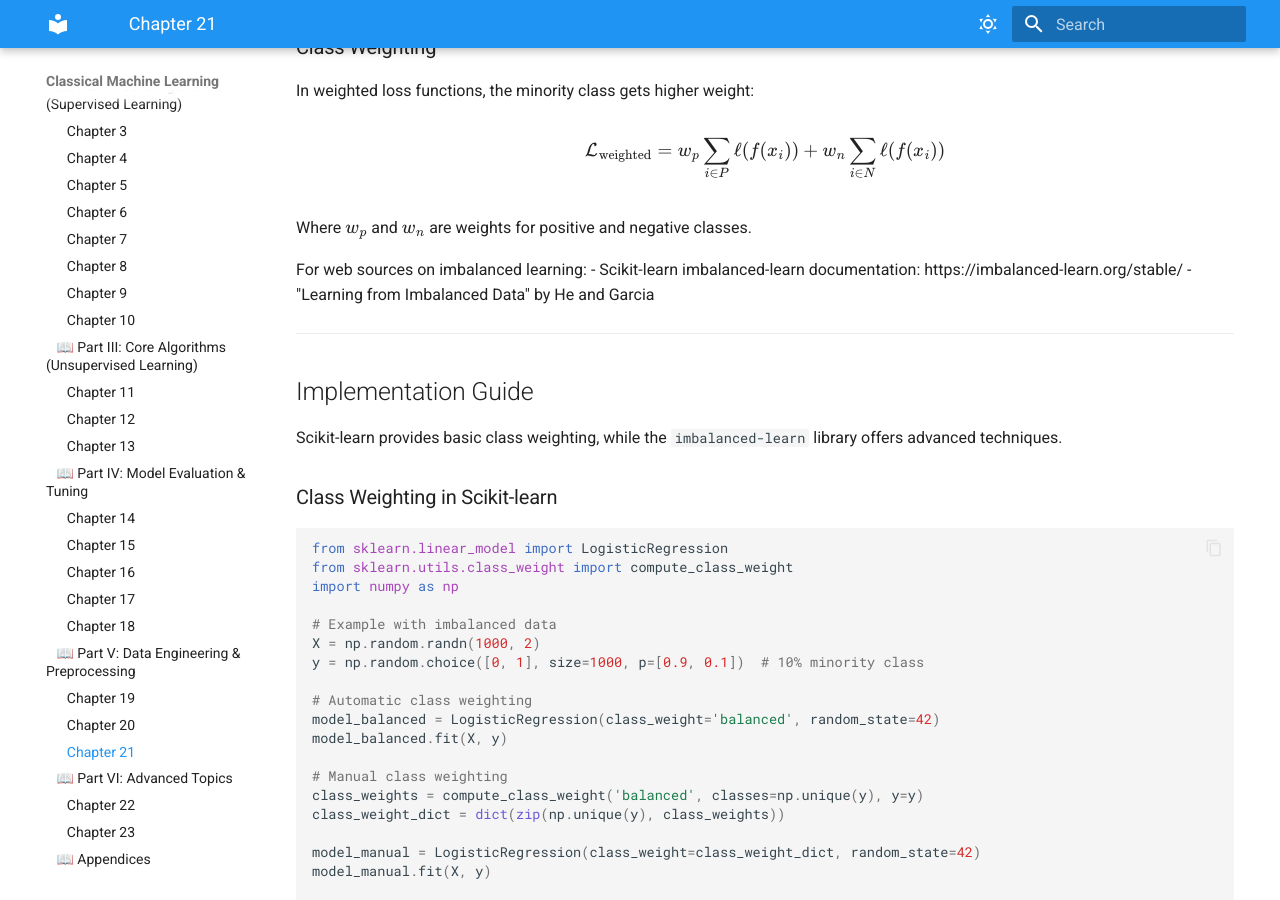
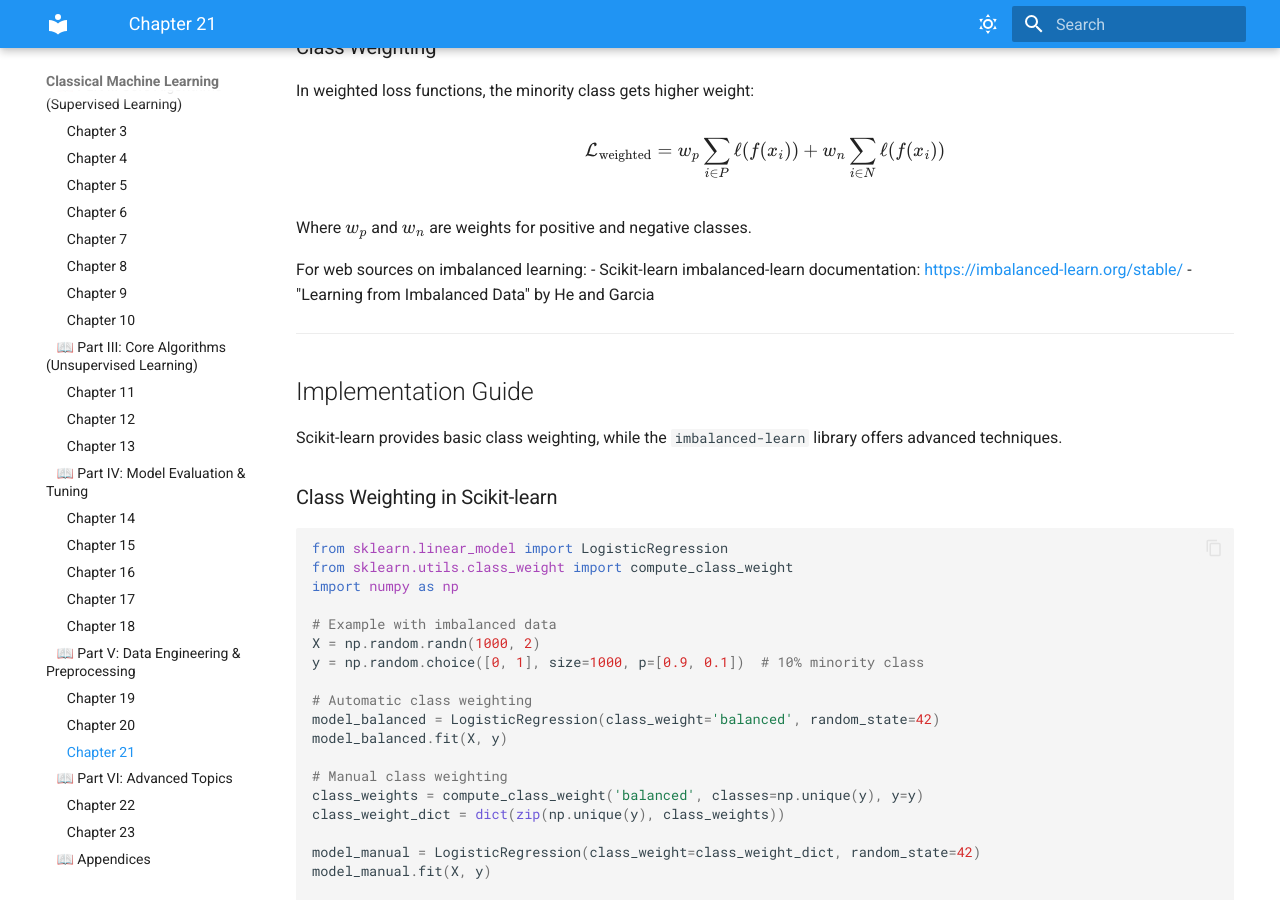
Before and after one commit to McKlay/classical-machine-learning, an MkDocs documentation site: the page built from docs/chapter21.md, in a window 1280 px wide and 900 px high, scrolled down 1981 px. Built offline with MkDocs 1.6.1 and Material for MkDocs 9.7.7, drawn with Linux system fonts in a browser that asks for light colours; part of the change alters nothing that is shown.

```diff
--- a/docs/chapter21.md
+++ b/docs/chapter21.md
@@ -81,7 +81,7 @@ $$\mathcal{L}_{\text{weighted}} = w_p \sum_{i \in P} \ell(f(x_i)) + w_n \sum_{i
 Where $w_p$ and $w_n$ are weights for positive and negative classes.
 
 For web sources on imbalanced learning:
-- Scikit-learn imbalanced-learn documentation: https://imbalanced-learn.org/stable/
+- Scikit-learn imbalanced-learn documentation: [https://imbalanced-learn.org/stable/](https://imbalanced-learn.org/stable/)
 - "Learning from Imbalanced Data" by He and Garcia
 
 ---
```
